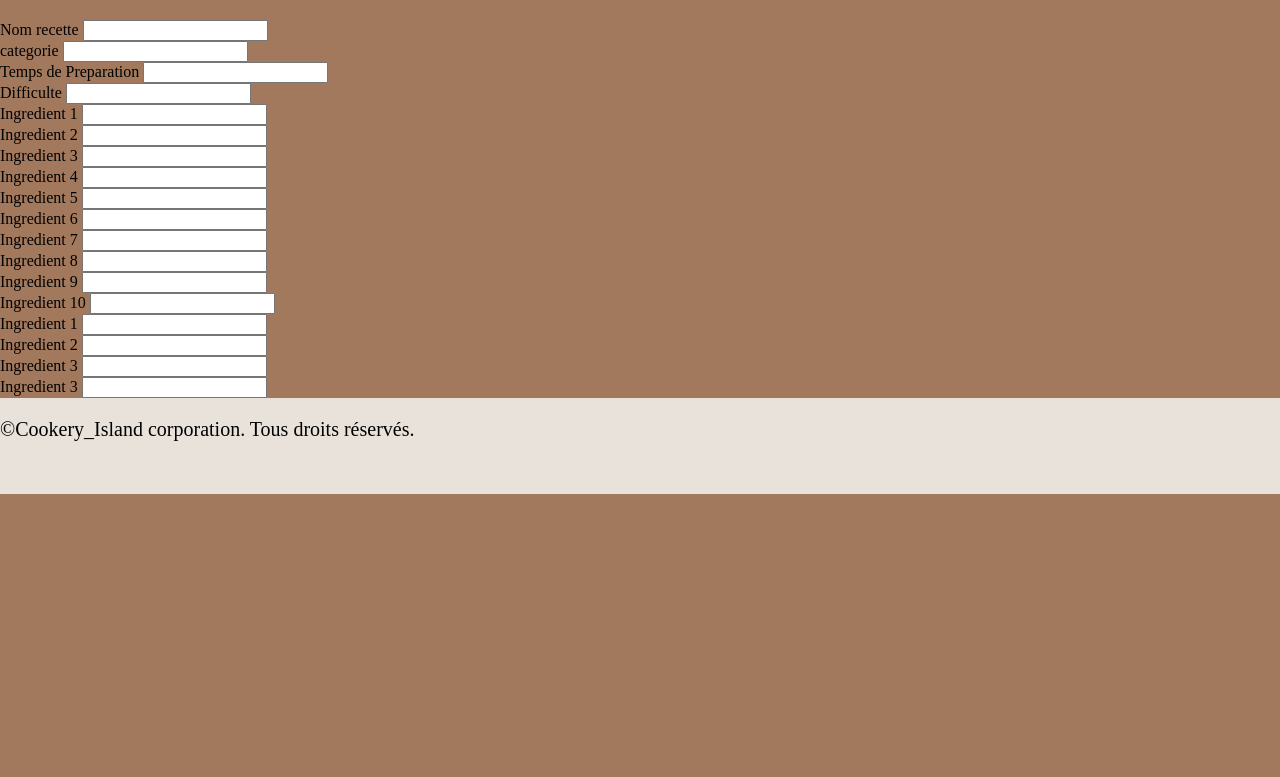
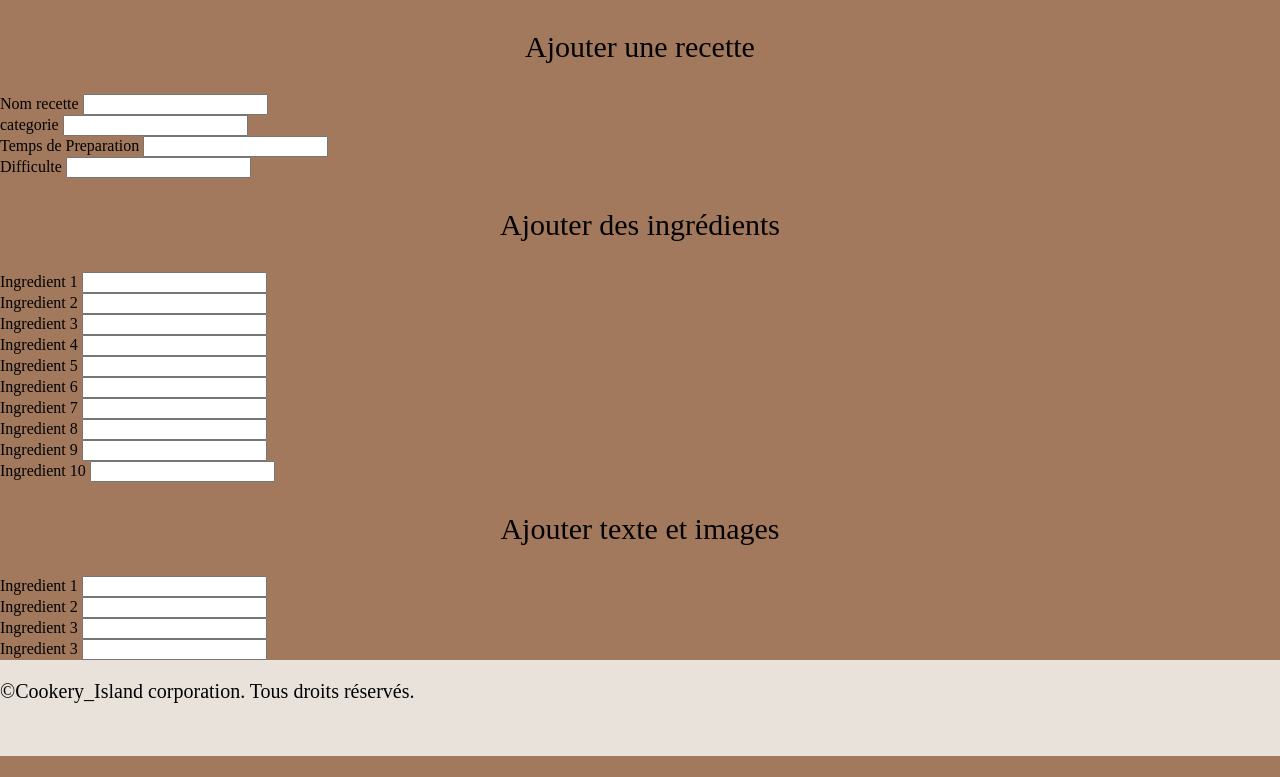
Before and after one commit to nahima170698/BlogCookery_Island, a PHP site: page /php/admin.html in a window 1280 px wide. Shown: the part 43-820 px from the top of the page. Run offline with PHP 8.4, Linux system fonts and the light colour scheme; some web fonts are replaced.

Commit message:
commentaire sur fichier css et avancemement sur admin.html

```diff
--- a/css/style.css
+++ b/css/style.css
@@ -307,7 +307,7 @@ nav a img {
 
 
 
-
+/* page admin */
 .formConnexion{
     margin-top: 4%;
     display: flex;
--- a/php/admin.html
+++ b/php/admin.html
@@ -15,6 +15,7 @@
     <main>
         <!-- form ajout recette -->
         <form>
+            <h3>Ajouter une recette</h3>
             <div class="mb-3">
                 <label for="nomRecette" class="form-label">Nom recette</label>
                 <input type="text" class="form-control" id="nomRecette" aria-describedby="#">
@@ -37,6 +38,7 @@
         </form>
         <!-- form ajout ingredients -->
         <form>
+            <h3>Ajouter des ingrédients</h3>
             <div class="mb-3">
                 <label for="ingredient1" class="form-label">Ingredient 1</label>
                 <input type="text" class="form-control" id="ingredient1" aria-describedby="#">
@@ -81,8 +83,10 @@
                 <input type="text" class="form-control" id="ingredient10" aria-describedby="#">
             </div>
         </form>
+        <section>
             <!-- form ajout images + texte -->
             <form>
+                <h3>Ajouter texte et images</h3>
                 <div class="mb-3">
                     <label for="ingredient1" class="form-label">Ingredient 1</label>
                     <input type="text" class="form-control" id="ingredient1" aria-describedby="#">
@@ -102,6 +106,7 @@
                     <input type="text" class="form-control" id="ingredient3" aria-describedby="#">
                 </div>
             </form>
+        </section>
     </main>
 
 
```
Lines whose indentation alone changed are shown as unchanged.
